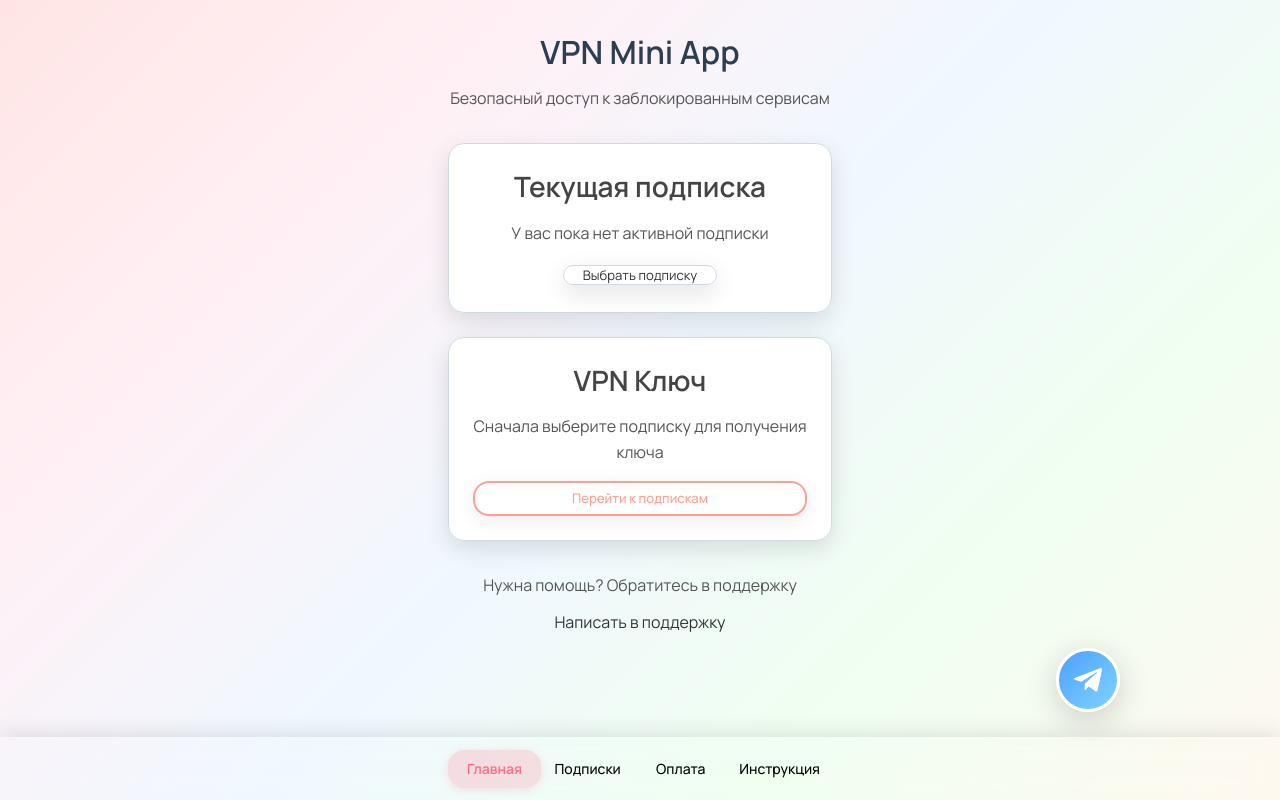
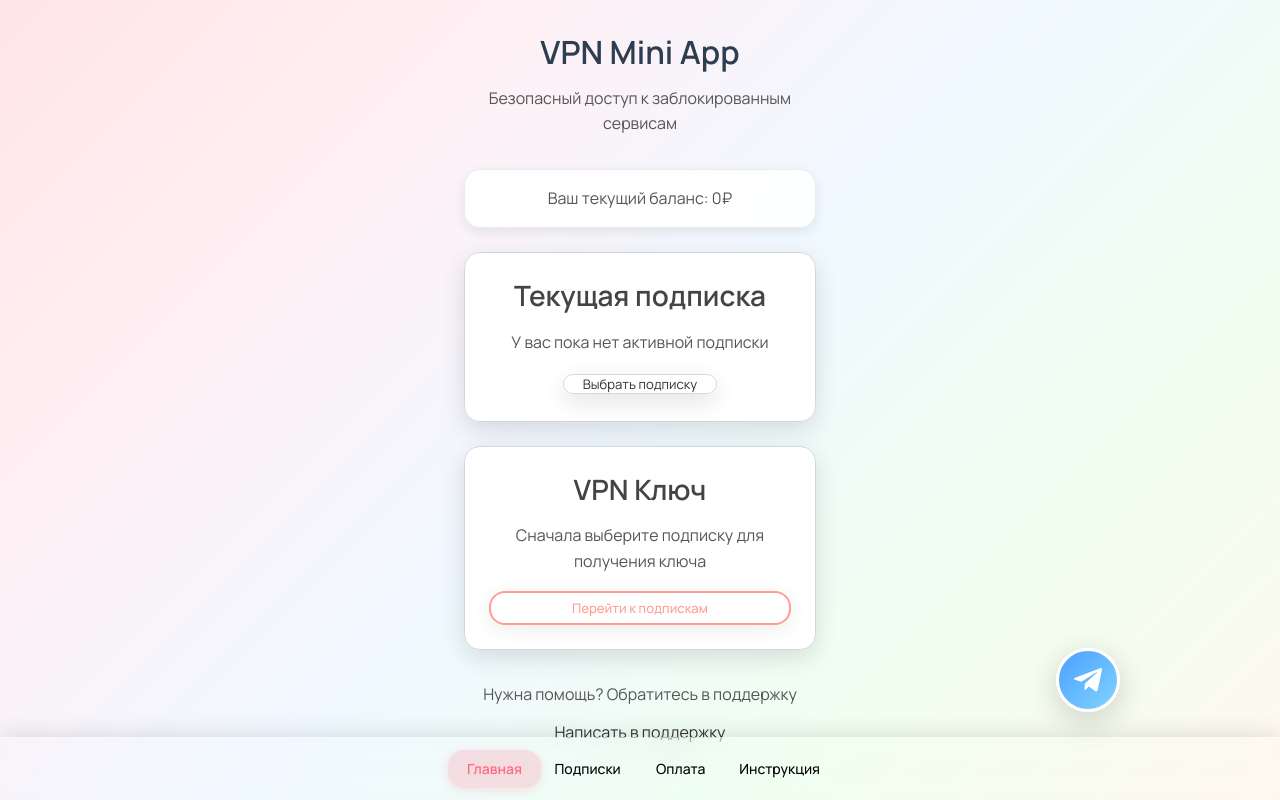
Before and after one commit to ku2ba/vpn-miniapp, a React (Vite) app: page / in a window 1280 px wide. Built offline with nearby package versions, Linux system fonts and the light colour scheme.

Commit message:
Перезапись репозитория

```diff
--- a/src/App.css
+++ b/src/App.css
@@ -86,7 +86,7 @@
   display: flex;
   justify-content: center;
   align-items: center;
-  z-index: 50;
+  z-index: 100;
 }
 
 .modal-content {
@@ -153,7 +153,7 @@
   box-shadow: 0 -4px 20px rgba(0,0,0,0.1);
   border-top: 1px solid rgba(255,255,255,0.3);
   padding: 0.75rem 1rem;
-  z-index: 50;
+  z-index: 40;
 }
 
 .navbar ul {
--- a/src/components/GlassLink.jsx
+++ b/src/components/GlassLink.jsx
@@ -1,4 +1,5 @@
 import { motion } from "framer-motion";
+import { Link } from "react-router-dom";
 
 export default function GlassLink({ children, onClick, href, variant = "primary", size = "md", className = "" }) {
   const baseClasses = "inline-flex items-center justify-center font-medium transition-all duration-300 rounded-2xl cursor-pointer border border-transparent";
@@ -18,7 +19,20 @@
 
   const classes = `${baseClasses} ${variants[variant]} ${sizes[size]} ${className}`;
 
+  // Проверяем, является ли ссылка внутренней (начинается с /)
+  const isInternalLink = href && href.startsWith('/');
+
   return href ? (
+    isInternalLink ? (
+      <motion.div
+        whileHover={{ scale: 1.02 }}
+        whileTap={{ scale: 0.98 }}
+      >
+        <Link to={href} className={classes}>
+          {children}
+        </Link>
+      </motion.div>
+    ) : (
       <motion.a
         href={href}
         target="_blank"
@@ -29,6 +43,7 @@
       >
         {children}
       </motion.a>
+    )
   ) : (
     <motion.button
       onClick={onClick}
--- a/src/pages/Home.jsx
+++ b/src/pages/Home.jsx
@@ -2,12 +2,14 @@
 import GlassLink from "../components/GlassLink";
 import { FaCopy } from "react-icons/fa";
 import { motion } from "framer-motion";
+import { FaKey } from "react-icons/fa";
 
 export default function Home() {
   // Заглушка текущей подписки
   const [subscription, setSubscription] = useState(null); // null или { name: 'Preset 1', active: true }
   const [key, setKey] = useState(""); // сюда будет ключ после нажатия
   const [copied, setCopied] = useState(false);
+  const [userBalance, setUserBalance] = useState(0); // Add balance state
 
   const handleGetKey = () => {
     if (subscription && subscription.active) {
@@ -33,7 +35,7 @@
   return (
     <div className="min-h-screen flex items-center justify-center py-8">
       <motion.div
-        className="w-full max-w-sm"
+        className="w-full max-w-sm mx-auto px-4"
         initial={{ opacity: 0, y: 20 }}
         animate={{ opacity: 1, y: 0 }}
         transition={{ duration: 0.6 }}
@@ -60,12 +62,23 @@
 
         {/* Основной контент */}
         <div className="space-y-6">
+          {/* Balance block */}
+          <motion.div
+            className="glass rounded-2xl p-4 text-center"
+            initial={{ opacity: 0, y: 20 }}
+            animate={{ opacity: 1, y: 0 }}
+            transition={{ delay: 0.6, duration: 0.6 }}
+          >
+            <span className="text-text-muted text-sm">Ваш текущий баланс: </span>
+            <span className="text-xl font-bold text-text-primary">{userBalance}₽</span>
+          </motion.div>
+
           {/* Подписка */}
           <motion.div
             className="glass-strong rounded-2xl p-6"
             initial={{ opacity: 0, y: 20 }}
             animate={{ opacity: 1, y: 0 }}
-            transition={{ delay: 0.6, duration: 0.6 }}
+            transition={{ delay: 0.8, duration: 0.6 }}
           >
             <h2 className="text-lg font-semibold text-text-primary mb-4 text-center">Текущая подписка</h2>
 
@@ -99,7 +112,7 @@
             className="glass-strong rounded-2xl p-6"
             initial={{ opacity: 0, y: 20 }}
             animate={{ opacity: 1, y: 0 }}
-            transition={{ delay: 0.8, duration: 0.6 }}
+            transition={{ delay: 1.0, duration: 0.6 }}
           >
             <h2 className="text-lg font-semibold text-text-primary mb-4 text-center">VPN Ключ</h2>
 
--- a/src/pages/Subscriptions.jsx
+++ b/src/pages/Subscriptions.jsx
@@ -140,7 +140,8 @@
         <AnimatePresence>
           {infoPreset && (
             <motion.div
-              className="fixed inset-0 bg-black/40 backdrop-blur-sm flex items-center justify-center z-50 p-4"
+              className="fixed inset-0 bg-black/40 backdrop-blur-sm flex items-center justify-center p-4"
+              style={{ zIndex: 1000 }}
               initial={{ opacity: 0 }}
               animate={{ opacity: 1 }}
               exit={{ opacity: 0 }}
@@ -189,7 +190,8 @@
         <AnimatePresence>
           {confirmPreset && (
             <motion.div
-              className="fixed inset-0 bg-black/40 backdrop-blur-sm flex items-center justify-center z-50 p-4"
+              className="fixed inset-0 bg-black/40 backdrop-blur-sm flex items-center justify-center p-4"
+              style={{ zIndex: 1000 }}
               initial={{ opacity: 0 }}
               animate={{ opacity: 1 }}
               exit={{ opacity: 0 }}
```
Lines whose indentation alone changed are shown as unchanged.
